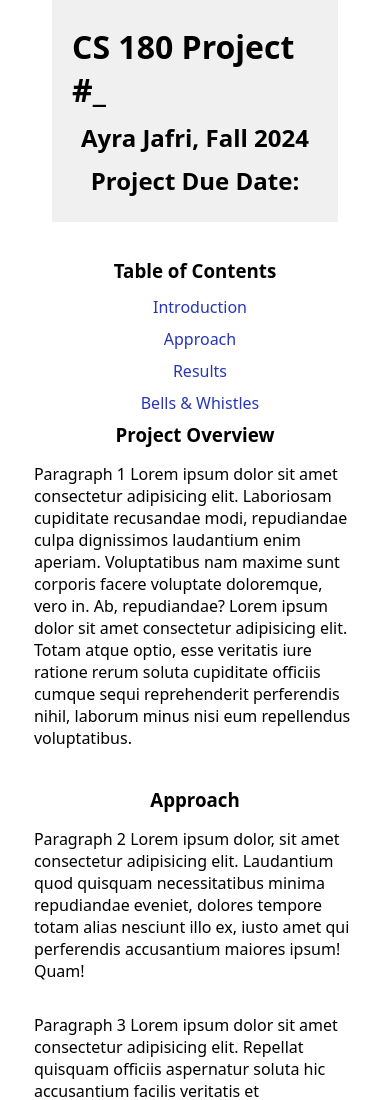
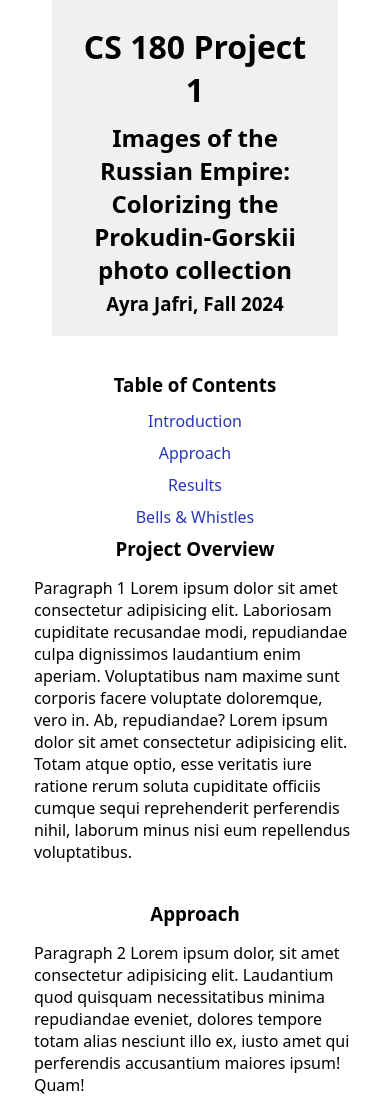
Before and after one commit to ayra-jafri/ayra-jafri.github.io, a plain HTML site: page projects/cs180project1/index.html in a window 390 px wide. Shown: the top 1100 px of the page. Drawn offline with Linux system fonts and the light colour scheme.

Commit message:
begun working on cs180 proj1 writeup

```diff
--- a/projects/cs180project1/index.html
+++ b/projects/cs180project1/index.html
@@ -3,15 +3,16 @@
 <head>
     <meta charset="UTF-8">
     <meta name="viewport" content="width=device-width, initial-scale=1.0">
-    <title>CS 180 Project Template</title>
+    <title>CS 180 Project 1</title>
     <link rel="stylesheet" href="./styles.css" charset="utf-8">
 </head>
 <body>
     <div class="main-container">
         <div class="heading">
-            <h1>CS 180 Project #_</h1>
-            <h2>Ayra Jafri, Fall 2024</h2>
-            <h2>Project Due Date: </h2>
+            <h1>CS 180 Project 1</h1>
+            <h2>Images of the Russian Empire: Colorizing the Prokudin-Gorskii photo collection</h2>
+            <h3>Ayra Jafri, Fall 2024</h3>
+            <!-- <h3>September 9th, 2024</h3> -->
         </div>
         <div class="content">
             <div class="sidebar">
--- a/projects/cs180project1/styles.css
+++ b/projects/cs180project1/styles.css
@@ -1,5 +1,5 @@
 
-/* Courtesy of
+/* html css specifically is a courtesy of
 https://stackoverflow.com/questions/78169850/how-to-align-a-logo-on-the-left-and-navigation-on-the-right-using-html-and-css
 */
 
@@ -121,6 +121,7 @@ li {
     flex-direction: column;
     justify-content: space-between;
     align-items: center;
+    text-align: center;
     margin: 0px 20px 20px;
     padding: 20px;
     background-color: #f0f0f0;
@@ -154,4 +155,7 @@ li {
         height: 10em;
     }
 
+    .sidebar ul {
+        padding-inline-start: 0px;
+    }
 }
```
Also changed, not shown: index.html (+1 -1 lines), projects/projects.html (renamed from projects/index.html, +1 -1 lines), 1 other file.
